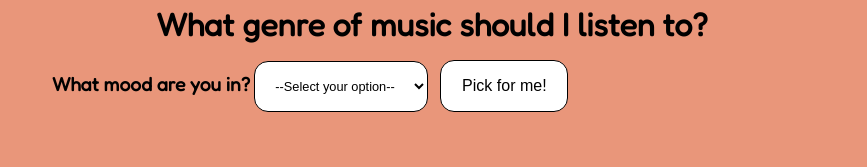
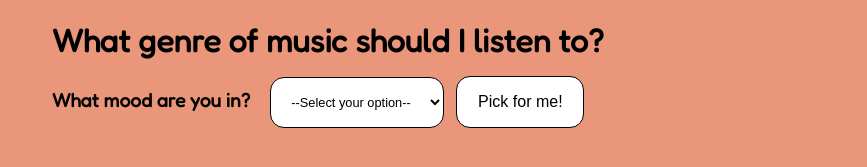
Before and after one commit to ayaseidemann/music-mood-ring, a website: page index.html in a window 1280 px wide. Shown: the part 275-442 px from the top of the page, without its empty margins (208-1075 px from the left). Drawn offline with nearby package versions, Linux system fonts and the light colour scheme.

Commit message:
add tablet sizing

```diff
--- a/style.scss
+++ b/style.scss
@@ -66,6 +66,10 @@ button {
 
 .soundcloud {
   max-height: 120px;
+
+  @include tablet{
+    margin-bottom: 1rem;
+  }
 }
 
 .flexbox{
@@ -86,6 +90,10 @@ button {
   &__title {
     text-align: center;
     padding-bottom: 1rem;
+
+    @include tablet{
+      text-align: left;
+    }
   }
   &__label {
     font-size: 1.2rem;
@@ -106,6 +114,10 @@ button {
   &__search {
     font-size: 0.8rem;
     margin: 0 0.5rem 1rem 0;
+
+    @include tablet{
+      margin-left: 1rem;
+    }
   }
 }
 
```
Also changed, not shown: style.css, 1 other file.
